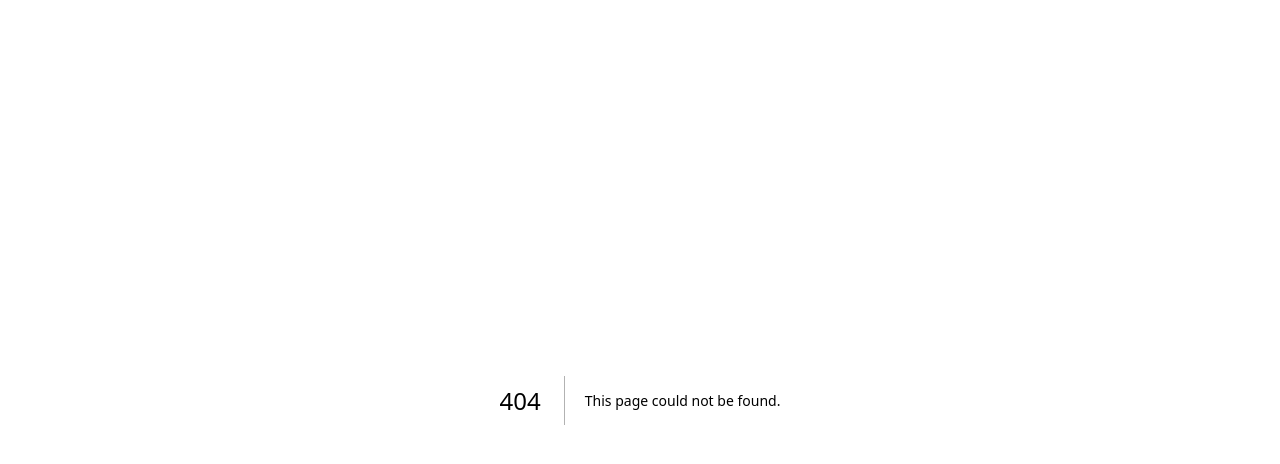
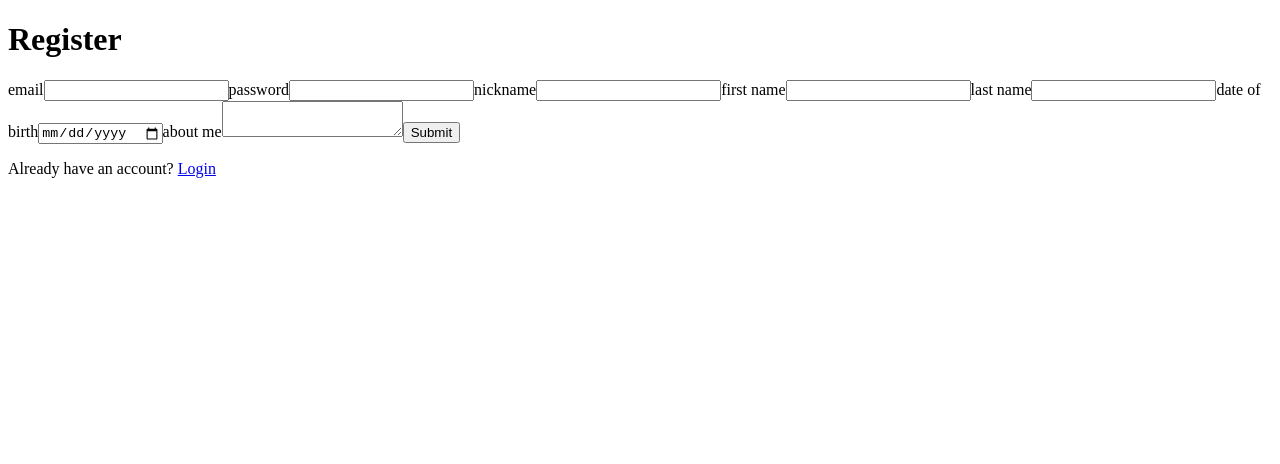
Before and after one commit to mrshD3IM05/social-network, a Next.js app in the folder frontend/: page /register in a window 1280 px wide. Before the commit this address had no page. Shown: the top 464 px of the page. Built offline with nearby package versions, Linux system fonts and the light colour scheme.

Commit message:
add login/register

```diff
--- /dev/null
+++ b/frontend/app/register/page.jsx
@@ -0,0 +1,63 @@
+'use client'
+
+import { useState } from 'react'
+import { postForm } from '../../lib/api'
+import Link from 'next/link'
+
+export default function Register() {
+  const [error, setError] = useState(null)
+
+  async function handleSubmit(e) {
+    e.preventDefault()
+    setError(null)
+    const form = new FormData(e.currentTarget)
+
+    try {
+      const res = await postForm('/register', {
+        email: form.get('email'),
+        password: form.get('password'),
+        nickname: form.get('nickname'),
+        first_name: form.get('first_name'),
+        last_name: form.get('last_name'),
+        date_of_birth: form.get('date_of_birth'),
+        about_me: form.get('about_me'),
+      })
+      console.log('OK:', res)
+    } catch (err) {
+      setError(err.message)
+    }
+  }
+
+  return (
+    <div>
+      <h1>Register</h1>
+      <form onSubmit={handleSubmit}>
+        <label htmlFor="email">email</label>
+        <input type="email" id="email" name="email" />
+
+        <label htmlFor="password">password</label>
+        <input type="password" id="password" name="password" />
+
+        <label htmlFor="nickname">nickname</label>
+        <input type="text" id="nickname" name="nickname" />
+
+        <label htmlFor="first_name">first name</label>
+        <input type="text" id="first_name" name="first_name" />
+
+        <label htmlFor="last_name">last name</label>
+        <input type="text" id="last_name" name="last_name" />
+
+        <label htmlFor="date_of_birth">date of birth</label>
+        <input type="date" id="date_of_birth" name="date_of_birth" />
+
+        <label htmlFor="about_me">about me</label>
+        <textarea id="about_me" name="about_me" />
+
+        <button type="submit">Submit</button>
+      </form>
+      {error && <p style={{ color: 'red' }}>{error}</p>}
+      <p>Already have an account? <Link href="/login">Login</Link></p>
+
+    </div>
+  )
+}
```
Also changed, not shown: frontend/app/home/page.jsx (added, +37 -0 lines), frontend/app/login/page.jsx (added, +42 -0 lines), frontend/jsconfig.json (renamed from frontend/  jsconfig.json).
